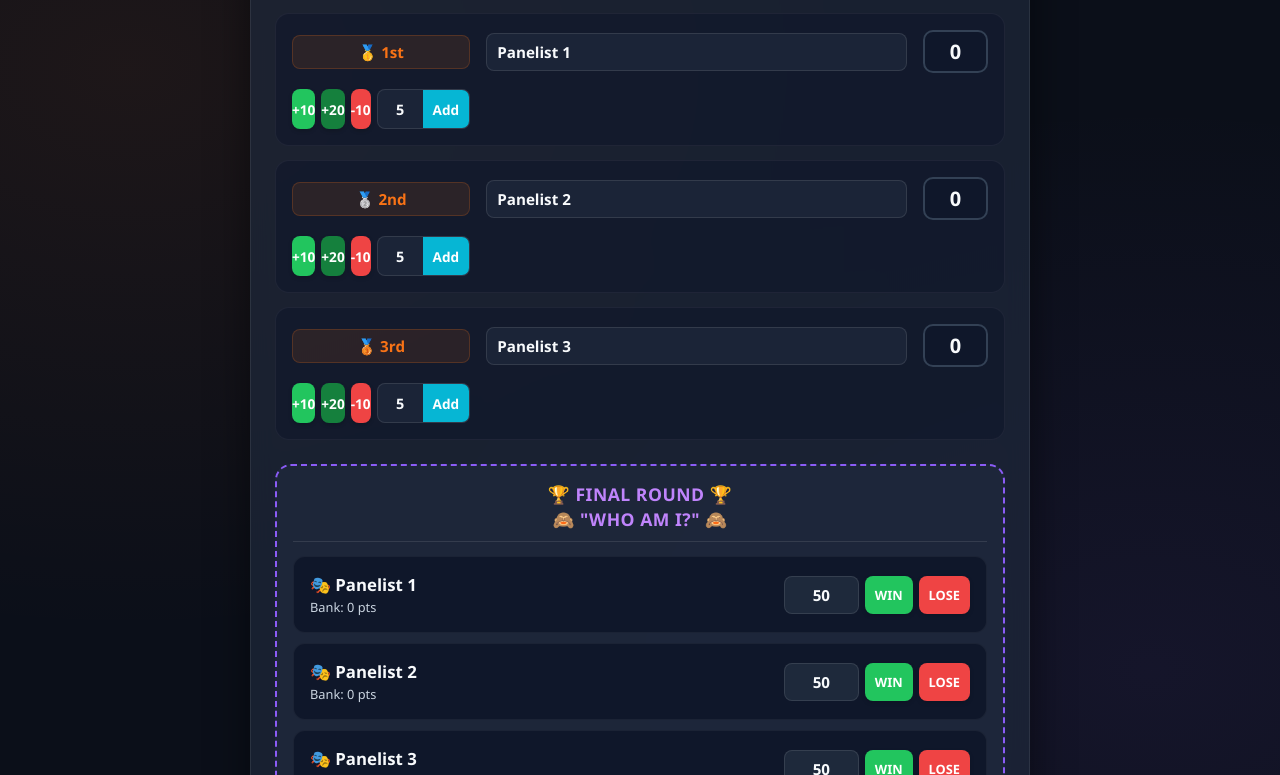
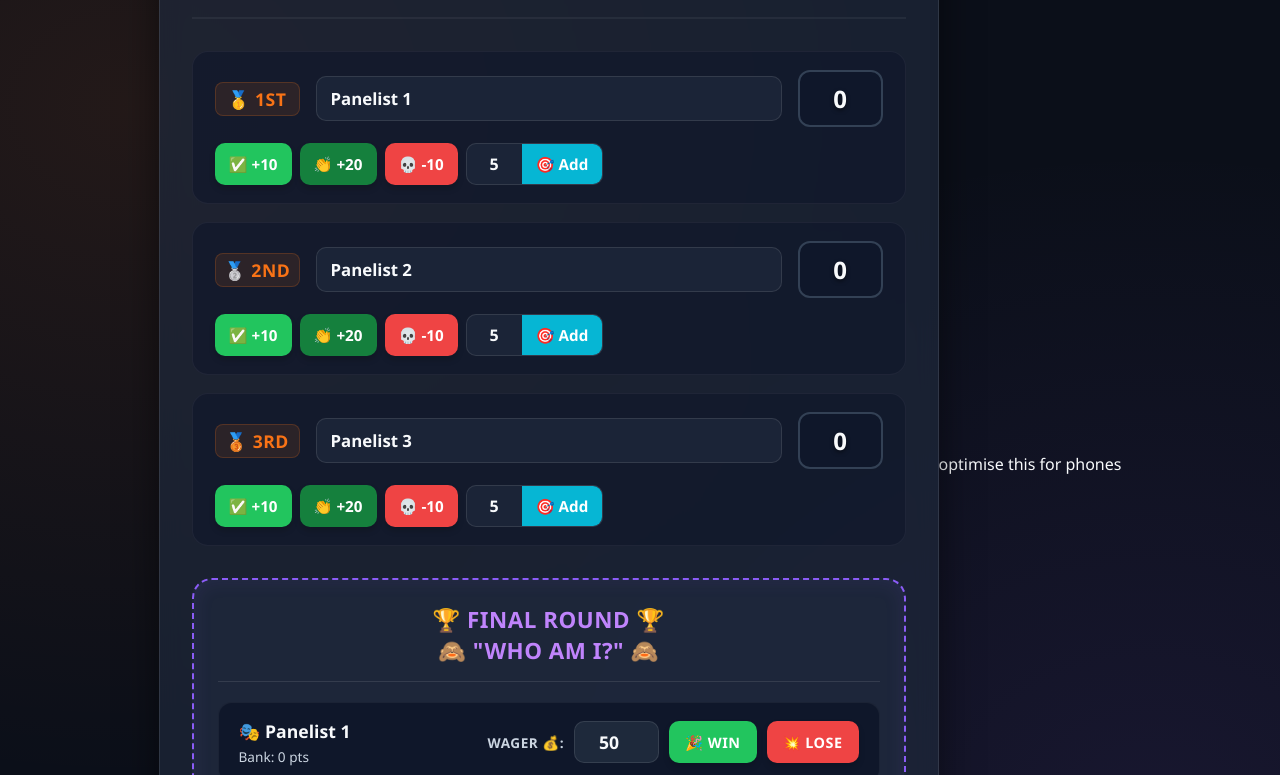
Before and after one commit to z3nax/The-Nation-Wants-to-Guess-SCOREBOARD, a plain HTML site: page index.html in a window 1280 px wide. Shown: the part 132-907 px from the top of the page. Drawn offline with Linux system fonts and the light colour scheme.

Commit message:
Update index.html

```diff
--- a/index.html
+++ b/index.html
@@ -2,7 +2,7 @@
 <html lang="en">
 <head>
     <meta charset="UTF-8">
-    <meta name="viewport" content="width=device-width, initial-scale=1.0, maximum-scale=1.0, user-scalable=no">
+    <meta name="viewport" content="width=device-width, initial-scale=1.0">
     <title>The Nation Wants to Guess - Final Round</title>
     <style>
         :root {
@@ -22,19 +22,18 @@
             margin: 0;
             padding: 0;
             font-family: 'Segoe UI', system-ui, -apple-system, sans-serif;
-            -webkit-tap-highlight-color: transparent;
         }
 
         body {
             background-color: var(--bg-color);
             background-image:
-                radial-gradient(at 10% 20%, rgba(249, 115, 22, 0.08) 0px, transparent 50%),
-                radial-gradient(at 90% 80%, rgba(139, 92, 246, 0.08) 0px, transparent 50%);
+                radial-gradient(at 10% 20%, rgba(249, 115, 22, 0.1) 0px, transparent 50%),
+                radial-gradient(at 90% 80%, rgba(139, 92, 246, 0.1) 0px, transparent 50%);
             color: var(--text-main);
-            padding: 12px;
+            padding: 20px;
             display: flex;
             justify-content: center;
-            align-items: flex-start;
+            align-items: center;
             min-height: 100vh;
         }
 
@@ -43,28 +42,26 @@
             max-width: 780px;
             background: rgba(30, 41, 59, 0.7);
             backdrop-filter: blur(12px);
-            -webkit-backdrop-filter: blur(12px);
-            border-radius: 20px;
+            border-radius: 24px;
             box-shadow: 0 20px 40px rgba(0, 0, 0, 0.5);
-            padding: 16px;
-            border: 1px solid rgba(255, 255, 255, 0.08);
-            margin: auto 0;
+            padding: 32px;
+            border: 1px solid rgba(255, 255, 255, 0.1);
         }
 
         header {
             text-align: center;
-            margin-bottom: 20px;
+            margin-bottom: 32px;
             border-bottom: 2px solid rgba(255, 255, 255, 0.05);
-            padding-bottom: 12px;
+            padding-bottom: 20px;
         }
 
         h1 {
-            font-size: 1.5rem;
+            font-size: 2.2rem;
             color: var(--text-main);
             text-transform: uppercase;
-            letter-spacing: 1px;
-            margin-bottom: 4px;
-            text-shadow: 0 0 15px rgba(249, 115, 22, 0.3);
+            letter-spacing: 1.5px;
+            margin-bottom: 6px;
+            text-shadow: 0 0 20px rgba(249, 115, 22, 0.3);
         }
 
         h1 span {
@@ -73,45 +70,54 @@
 
         p.subtitle {
             color: var(--text-muted);
-            font-size: 0.85rem;
-            font-weight: 600;
-            letter-spacing: 1px;
+            font-size: 1rem;
+            font-weight: 500;
+            letter-spacing: 0.5px;
         }
 
         .panelist-list {
             display: flex;
             flex-direction: column;
-            gap: 14px;
-            margin-bottom: 24px;
+            gap: 18px;
+            margin-bottom: 32px;
         }
 
         .panelist-row {
-            display: grid;
-            grid-template-columns: auto 1fr auto;
+            display: flex;
             align-items: center;
             background: rgba(15, 23, 42, 0.6);
-            padding: 12px;
-            border-radius: 14px;
+            padding: 18px 22px;
+            border-radius: 16px;
             border: 1px solid rgba(255, 255, 255, 0.05);
-            gap: 12px;
-            transition: all 0.2s ease;
+            gap: 16px;
+            transition: all 0.3s cubic-bezier(0.4, 0, 0.2, 1);
+            flex-wrap: wrap;
+        }
+
+        .panelist-row:hover {
+            border-color: rgba(249, 115, 22, 0.3);
+            background: rgba(15, 23, 42, 0.8);
+            transform: translateY(-2px);
         }
 
         .rank {
             font-weight: 800;
-            font-size: 0.85rem;
+            font-size: 1.1rem;
             color: var(--accent-color);
-            padding: 6px 8px;
+            min-width: 85px;
+            text-transform: uppercase;
+            letter-spacing: 0.5px;
+            background: rgba(249, 115, 22, 0.1);
+            padding: 4px 8px;
             border-radius: 8px;
             text-align: center;
-            background: rgba(249, 115, 22, 0.1);
             border: 1px solid rgba(249, 115, 22, 0.2);
-            white-space: nowrap;
         }
 
         .name-input-wrapper {
+            flex: 1;
+            min-width: 150px;
             position: relative;
-            width: 100%;
         }
 
         .name-input {
@@ -119,82 +125,99 @@
             background: rgba(30, 41, 59, 0.8);
             border: 1px solid rgba(255, 255, 255, 0.1);
             color: var(--text-main);
-            padding: 8px 10px;
-            border-radius: 8px;
-            font-size: 0.95rem;
+            padding: 10px 14px;
+            border-radius: 10px;
+            font-size: 1.05rem;
             font-weight: 600;
-            outline: none;
+            transition: all 0.2s;
         }
 
         .name-input:focus {
+            outline: none;
             border-color: var(--accent-color);
+            box-shadow: 0 0 10px rgba(249, 115, 22, 0.2);
             background: rgba(30, 41, 59, 1);
         }
 
         .score-badge {
             background: #0f172a;
-            padding: 6px 12px;
-            border-radius: 10px;
-            font-size: 1.25rem;
+            padding: 10px 20px;
+            border-radius: 12px;
+            font-size: 1.5rem;
             font-weight: 800;
-            min-width: 65px;
+            min-width: 85px;
             text-align: center;
             border: 2px solid #334155;
             color: #f8fafc;
-            transition: transform 0.2s cubic-bezier(0.175, 0.885, 0.32, 1.275), background-color 0.2s;
+            text-shadow: 0 2px 4px rgba(0,0,0,0.5);
+            transition: all 0.2s cubic-bezier(0.175, 0.885, 0.32, 1.275);
         }
 
         .score-badge.pulse-up {
             background: var(--success);
             border-color: #4ade80;
-            transform: scale(1.1);
+            transform: scale(1.15);
         }
 
         .score-badge.pulse-down {
             background: var(--danger);
             border-color: #f87171;
-            transform: scale(1.1);
+            transform: scale(1.15);
         }
 
         .btn-group {
-            grid-column: span 3;
-            display: grid;
-            grid-template-columns: repeat(3, 1fr) auto;
-            gap: 6px;
+            display: flex;
+            gap: 8px;
             align-items: center;
-            margin-top: 4px;
+            flex-wrap: wrap;
         }
 
         button {
             cursor: pointer;
             font-weight: 700;
-            border-radius: 8px;
+            border-radius: 10px;
             border: none;
-            font-size: 0.85rem;
+            transition: all 0.2s;
+            font-size: 0.95rem;
             display: flex;
             align-items: center;
             justify-content: center;
             color: white;
-            height: 40px;
-            box-shadow: 0 2px 4px rgba(0, 0, 0, 0.15);
+            padding: 0 14px;
+            box-shadow: 0 4px 6px rgba(0, 0, 0, 0.15);
+        }
+
+        button:hover {
+            transform: translateY(-1px);
+            box-shadow: 0 6px 12px rgba(0, 0, 0, 0.2);
         }
 
         button:active {
-            transform: scale(0.96);
+            transform: scale(0.95);
+        }
+
+        .panelist-row button {
+            height: 42px;
         }
 
         .btn-plus { background-color: var(--success); }
+        .btn-plus:hover { background-color: #16a34a; }
+
         .btn-plus-20 { background-color: #15803d; }
+        .btn-plus-20:hover { background-color: #166534; }
+
         .btn-minus { background-color: var(--danger); }
+        .btn-minus:hover { background-color: #dc2626; }
 
         .custom-input-group {
             display: flex;
             align-items: center;
             background: rgba(30, 41, 59, 0.8);
             border: 1px solid rgba(255, 255, 255, 0.1);
-            border-radius: 8px;
+            border-radius: 10px;
             overflow: hidden;
-            height: 40px;
+            height: 42px;
+            transition: all 0.2s;
         }
 
         .custom-input-group:focus-within {
@@ -202,13 +225,13 @@
         }
 
         .custom-val-input {
-            width: 45px;
+            width: 55px;
             height: 100%;
             background: transparent;
             border: none;
             color: var(--text-main);
             text-align: center;
-            font-size: 0.9rem;
+            font-size: 1rem;
             font-weight: 700;
             outline: none;
         }
@@ -223,95 +246,97 @@
             background-color: var(--custom-blue);
             height: 100%;
             border-radius: 0;
-            padding: 0 10px;
+            padding: 0 14px;
             box-shadow: none;
         }
+        .btn-custom:hover { background-color: #0891b2; }
 
+        /* "Who Am I?" Final Round Arena styling */
         .final-round-container {
             background: rgba(30, 41, 59, 0.9);
             border: 2px dashed var(--final-purple);
-            border-radius: 16px;
-            padding: 16px;
-            margin-top: 16px;
+            border-radius: 20px;
+            padding: 24px;
+            margin-top: 24px;
+            box-shadow: inset 0 0 20px rgba(139, 92, 246, 0.1);
         }
 
         .final-header {
-            margin-bottom: 14px;
+            margin-bottom: 20px;
             border-bottom: 1px solid rgba(255, 255, 255, 0.1);
-            padding-bottom: 10px;
+            padding-bottom: 14px;
         }
 
         .final-header h2 {
-            font-size: 1.1rem;
+            font-size: 1.4rem;
             color: #c084fc;
             text-transform: uppercase;
             letter-spacing: 0.5px;
+            display: flex;
+            align-items: center;
+            justify-content: center;
+            gap: 8px;
             text-align: center;
             line-height: 1.4;
         }
 
         .wager-row {
-            display: grid;
-            grid-template-columns: 1fr auto;
+            display: flex;
+            align-items: center;
+            justify-content: space-between;
             background: #0f172a;
-            padding: 12px;
-            border-radius: 12px;
-            margin-bottom: 10px;
+            padding: 16px 20px;
+            border-radius: 14px;
+            margin-bottom: 12px;
             gap: 12px;
+            flex-wrap: wrap;
             border: 1px solid rgba(255, 255, 255, 0.05);
-        }
-
-        .wager-row:last-child {
-            margin-bottom: 0;
         }
 
         .wager-name-zone {
             display: flex;
             flex-direction: column;
-            justify-content: center;
+            min-width: 140px;
+            flex: 1;
         }
 
         .wager-name {
             font-weight: 700;
-            font-size: 0.95rem;
-            white-space: nowrap;
-            overflow: hidden;
-            text-overflow: ellipsis;
-            max-width: 160px;
+            font-size: 1.1rem;
         }
 
         .wager-current-bal {
-            font-size: 0.8rem;
+            font-size: 0.85rem;
             color: var(--text-muted);
-            margin-top: 2px;
+            margin-top: 4px;
             font-weight: 500;
         }
 
         .wager-controls {
             display: flex;
             align-items: center;
-            gap: 6px;
+            gap: 10px;
+        }
+
+        .wager-label {
+            font-size: 0.85rem;
+            color: var(--text-muted);
+            text-transform: uppercase;
+            font-weight: 700;
+            letter-spacing: 0.5px;
         }
 
         .wager-input {
-            width: 55px;
-            height: 38px;
+            width: 85px;
+            height: 42px;
             background: #1e293b;
             border: 1px solid rgba(255, 255, 255, 0.1);
             color: var(--text-main);
             text-align: center;
-            border-radius: 8px;
-            font-size: 0.95rem;
+            border-radius: 10px;
+            font-size: 1.1rem;
             font-weight: 800;
             outline: none;
-            -webkit-appearance: none;
-            margin: 0;
-        }
-
-        .wager-input::-webkit-outer-spin-button,
-        .wager-input::-webkit-inner-spin-button {
-            -webkit-appearance: none;
-            margin: 0;
         }
 
         .wager-input:focus {
@@ -319,26 +344,30 @@
         }
 
         .btn-resolve {
-            padding: 0 10px;
-            font-size: 0.8rem;
+            padding: 0 16px;
+            font-size: 0.9rem;
             text-transform: uppercase;
-            height: 38px;
+            letter-spacing: 0.5px;
+            height: 42px;
         }
 
         .btn-resolve.win { background-color: var(--success); }
+        .btn-resolve.win:hover { background-color: #16a34a; }
         .btn-resolve.lose { background-color: var(--danger); }
+        .btn-resolve.lose:hover { background-color: #dc2626; }
 
-        /* Media Queries for larger viewports to scale up nicely */
-        @media (min-width: 480px) {
-            body { padding: 20px; }
-            .tracker-container { padding: 24px; }
-            h1 { font-size: 2rem; }
-            .panelist-row { padding: 16px; gap: 16px; }
-            .btn-group { grid-column: auto; display: flex; margin-top: 0; }
-            .wager-row { padding: 16px; gap: 16px; }
-            .wager-input { width: 75px; }
-            .wager-name { max-width: none; font-size: 1.05rem; }
-            .rank { font-size: 0.95rem; }
+        @media (max-width: 680px) {
+            .panelist-row, .wager-row {
+                flex-direction: column;
+                align-items: stretch;
+                text-align: center;
+            }
+            .btn-group, .wager-controls {
+                justify-content: center;
+            }
+            .score-badge {
+                width: 100%;
+            }
         }
     </style>
 </head>
@@ -350,19 +379,25 @@
         <p class="subtitle">SCOREBOARD</p>
     </header>
 
+    <!-- Main Scoring List (Keeps fixed visual positions) -->
     <div class="panelist-list" id="panelistList">
-        </div>
+        <!-- Rows dynamically injected here -->
+    </div>
 
+    <!-- Active "Who Am I?" Wager Dashboard -->
     <div class="final-round-container">
         <div class="final-header">
             <h2>🏆 FINAL ROUND 🏆<br>🙈 "Who Am I?" 🙈</h2>
         </div>
+
         <div id="wagerList">
-            </div>
+            <!-- Blind Wager rows injected here dynamically -->
+        </div>
     </div>
 </div>
 
 <script>
+    // Panelists stay structurally mapped to their rows
     const panelists = [
         { id: 1, defaultName: "Panelist 1", score: 0 },
         { id: 2, defaultName: "Panelist 2", score: 0 },
@@ -384,12 +419,13 @@
                 </div>
                 <div class="score-badge" id="score-${p.id}">${p.score}</div>
                 <div class="btn-group">
-                    <button class="btn-plus" onclick="adjustScore(${p.id}, 10)">+10</button>
-                    <button class="btn-plus-20" onclick="adjustScore(${p.id}, 20)">+20</button>
-                    <button class="btn-minus" onclick="adjustScore(${p.id}, -10)">-10</button>
+                    <button class="btn-plus" onclick="adjustScore(${p.id}, 10)">✅ +10</button>
+                    <button class="btn-plus-20" onclick="adjustScore(${p.id}, 20)">👏 +20</button>
+                    <button class="btn-minus" onclick="adjustScore(${p.id}, -10)">💀 -10</button>
+
                     <div class="custom-input-group">
                         <input type="number" class="custom-val-input" id="custom-val-${p.id}" value="5" placeholder="pts">
-                        <button class="btn-custom" onclick="addCustomPoints(${p.id})">Add</button>
+                        <button class="btn-custom" onclick="addCustomPoints(${p.id})">🎯 Add</button>
                     </div>
                 </div>
             `;
@@ -438,6 +474,7 @@
         adjustScore(id, amount);
     }
 
+    // Calculates placing tags dynamically without altering structural row positions
     function calculateRanks() {
         const sorted = [...panelists].sort((a, b) => b.score - a.score);
 
@@ -465,9 +502,10 @@
                     <span class="wager-current-bal" id="wager-bal-${p.id}">Bank: ${p.score} pts</span>
                 </div>
                 <div class="wager-controls">
+                    <span class="wager-label">Wager 💰:</span>
                     <input type="number" class="wager-input" id="wager-amount-${p.id}" value="50">
-                    <button class="btn-resolve win" onclick="resolveWager(${p.id}, true)">Win</button>
-                    <button class="btn-resolve lose" onclick="resolveWager(${p.id}, false)">Lose</button>
+                    <button class="btn-resolve win" onclick="resolveWager(${p.id}, true)">🎉 Win</button>
+                    <button class="btn-resolve lose" onclick="resolveWager(${p.id}, false)">💥 Lose</button>
                 </div>
             `;
             wagerList.appendChild(row);
@@ -499,3 +537,6 @@
 
 </body>
 </html>
+
+
+optimise this for phones
```
